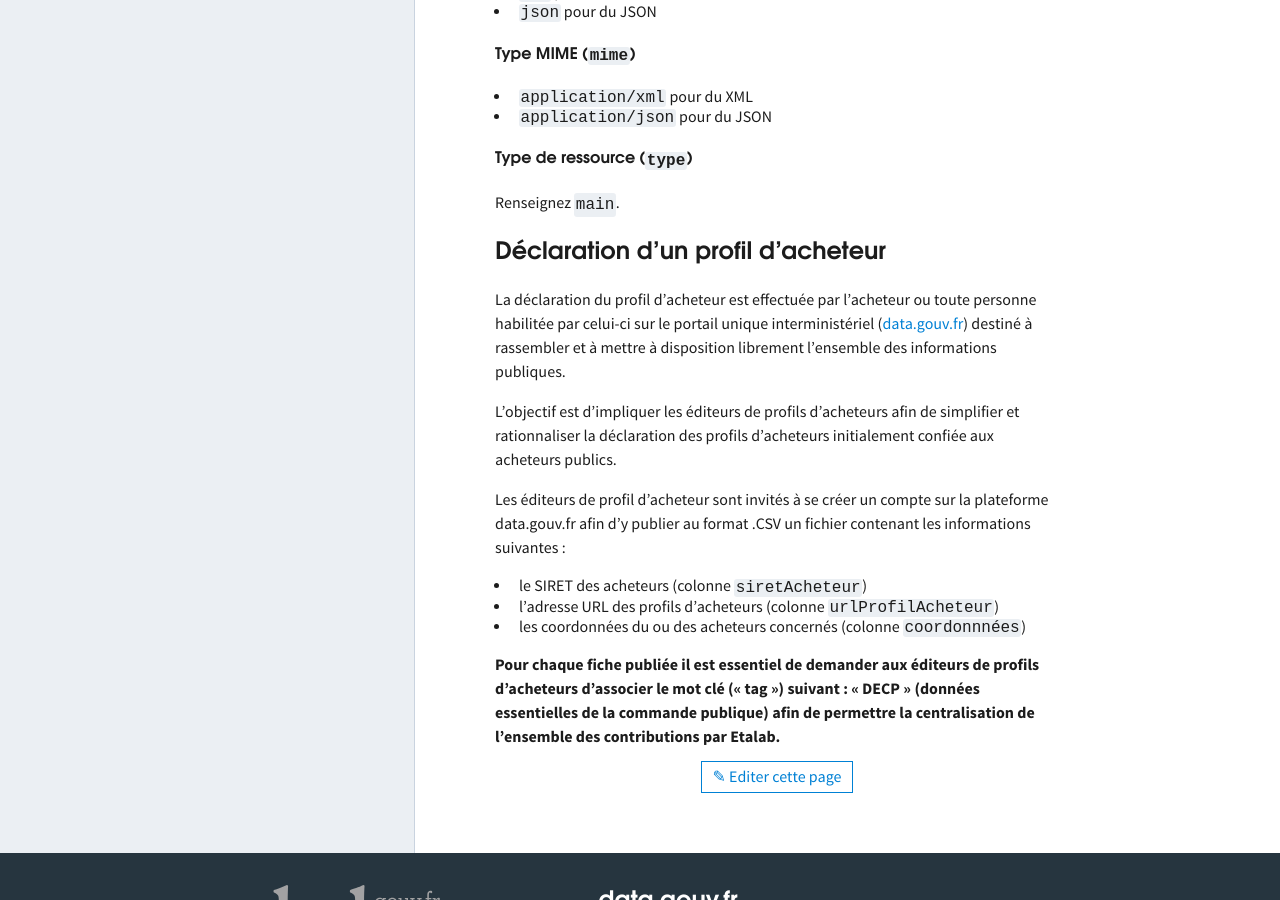
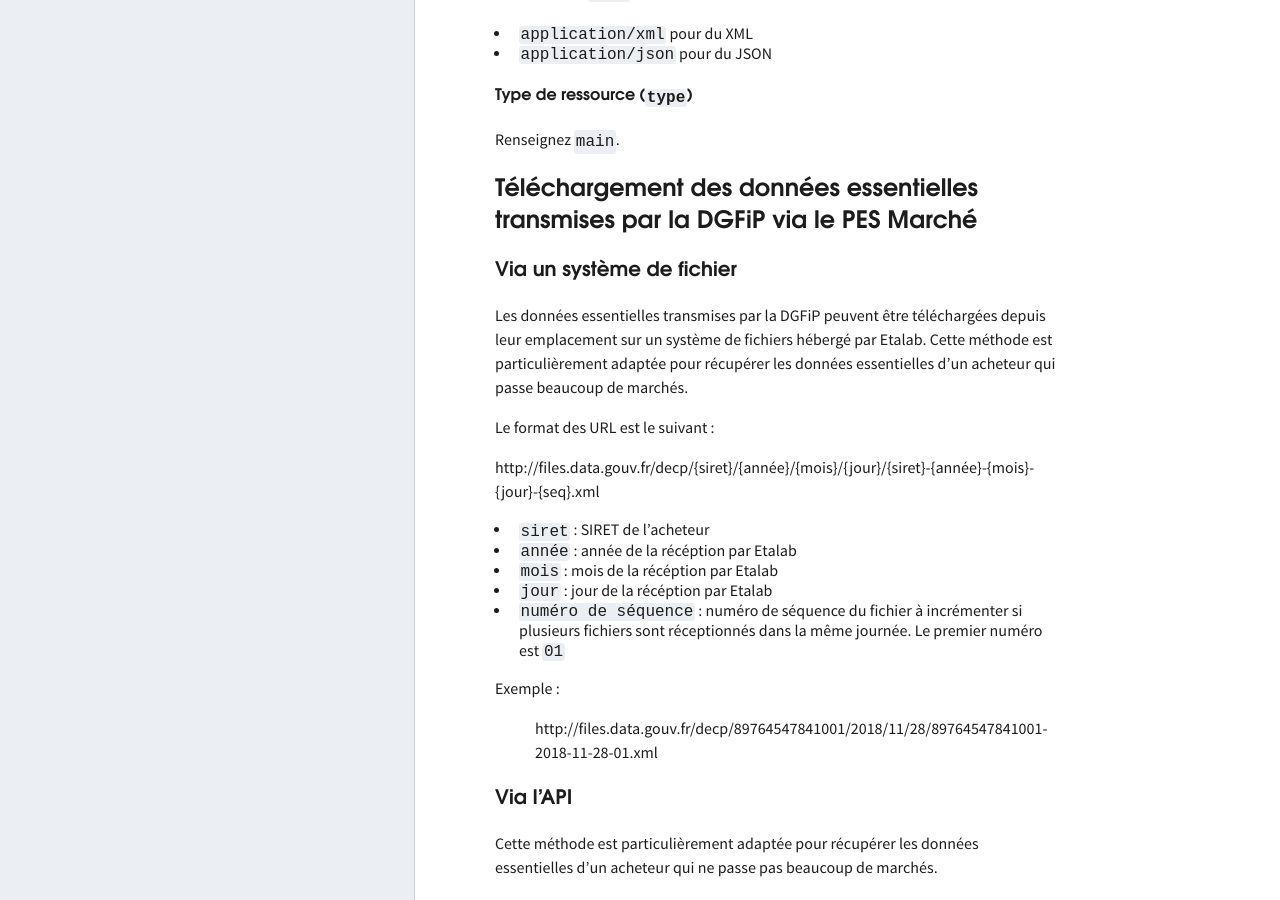
Before and after one commit to etalab/doc.data.gouv.fr, a Jekyll site: the page built from _faq/comment-remplir-les-obligations-légales-de-déclaration-des-profils-d-acheteur.md, in a window 1280 px wide and 900 px high, scrolled down 4071 px. Built offline with Jekyll 4.4.1, drawn with Linux system fonts in a browser that asks for light colours; some of the changed text lies outside the part shown.

Commit message:
Ajout des méthodes de récupération des données essentielles

````diff
--- a/_faq/comment-remplir-les-obligations-légales-de-déclaration-des-profils-d-acheteur.md
+++ b/_faq/comment-remplir-les-obligations-légales-de-déclaration-des-profils-d-acheteur.md
@@ -18,12 +19,12 @@
 Les données essentielles publiées sur data.gouv.fr proviennent de trois sources :
 
 - La **DGFiP (Direction générale des finances publiques)** propose aux acheteurs publics soumis à la comptabilité publics (par exemple les collectivités) de faire remonter ces données via Hélios ([PES Marché](https://www.collectivites-locales.gouv.fr/protocole-dechange-standard-pes-0)), pour ensuite les transmettre à la mission Etalab qui les met à disposition du public (voir ci-dessous).
-- L'**AIFE (Agence Informatique des Finances de l'État)** publie sur [data.gouv.fr] les données essentielles provenant de la plateforme de marchés de l'Etat, [PLACE](https://www.marches-publics.gouv.fr/?page=entreprise.AccueilEntreprise).
-- Les données essentielles publiées sur les profils d'acheteurs (salles de marché) peuvent être publiées sur data.gouv.fr via l'API data.gouv.fr ou via un fichier DCAT moissonnable
+- L'**AIFE (Agence Informatique des Finances de l'État)** publie sur [data.gouv.fr](https://data.gouv.fr) les données essentielles provenant de la plateforme de marchés de l'Etat, [PLACE](https://www.marches-publics.gouv.fr/?page=entreprise.AccueilEntreprise).
+- Les données essentielles publiées sur les profils d'acheteurs (places de marché) peuvent être publiées sur data.gouv.fr via l'API data.gouv.fr ou via un fichier DCAT moissonnable
 
-## Structuration des données essentielles publiées via l'API
+## Publication des données essentielles via l'API data.gouv.fr
 
-La documentation de l'API est disponible [ici](https://www.data.gouv.fr/fr/apidoc), le détails des propriétés des objets est [en bas de la même page](https://www.data.gouv.fr/fr/apidoc/#!/datasets/create_dataset).
+La documentation de l'API est disponible [ici](https://www.data.gouv.fr/fr/apidoc), le détails des propriétés des jeux de données est [en bas de la même page](https://www.data.gouv.fr/fr/apidoc/#!/datasets/create_dataset).
 
 Afin de faciliter la localisation et donc l'utilisation des données essentielles, la publication de ces données doit respecter une certaine structure. Les deux structures proposées sont les suivantes :
 
@@ -136,6 +137,51 @@
 
 Renseignez `main`.
 
+
+## Téléchargement des données essentielles transmises par la DGFiP via le PES Marché
+
+### Via un système de fichier
+
+Les données essentielles transmises par la DGFiP peuvent être téléchargées depuis leur emplacement sur un système de fichiers hébergé par Etalab. Cette méthode est particulièrement adaptée pour récupérer les données essentielles d'un acheteur qui passe beaucoup de marchés.
+
+
+Le format des URL est le suivant :
+
+http://files.data.gouv.fr/decp/{siret}/{année}/{mois}/{jour}/{siret}-{année}-{mois}-{jour}-{seq}.xml
+
+- `siret` : SIRET de l'acheteur
+- `année` : année de la récéption par Etalab
+- `mois` : mois de la récéption par Etalab
+- `jour` : jour de la récéption par Etalab
+- `numéro de séquence` : numéro de séquence du fichier à incrémenter si plusieurs fichiers sont réceptionnés dans la même journée. Le premier numéro est `01`
+
+Exemple :
+
+> http://files.data.gouv.fr/decp/89764547841001/2018/11/28/89764547841001-2018-11-28-01.xml
+
+### Via l'API
+
+Cette méthode est particulièrement adaptée pour récupérer les données essentielles d'un acheteur qui ne passe pas beaucoup de marchés.
+
+Pour récupérer les données via l'API, il vous faut :
+
+1. Récupérer la liste des ressources du jeu de données
+2. Télécharger les ressources dont vous avez besoin
+
+#### Récupérer la liste des ressources du jeu de données
+
+Pour récupérer la liste des ressources d'un jeu de données, effectuez la requête suivante :
+
+```
+curl https://data.gouv.fr/api/1/datasets/<dataset id ou slug>
+```
+
+Exemples d'URL :
+
+> https://data.gouv.fr/api/1/datasets/56cc6d6988ee385864fa79d0
+> https://data.gouv.fr/api/1/datasets/referentiel-de-donnees-marches-publics
+
+
 ## Déclaration d'un profil d'acheteur
 
 La déclaration du profil d'acheteur est effectuée par l'acheteur ou toute personne habilitée par celui-ci sur le portail unique interministériel ([data.gouv.fr](https://data.gouv.fr)) destiné à rassembler et à mettre à disposition librement l'ensemble des informations publiques.
````
Also changed, not shown: other parts of _faq/comment-remplir-les-obligations-légales-de-déclaration-des-profils-d-acheteur.md (+3 -2 lines).
